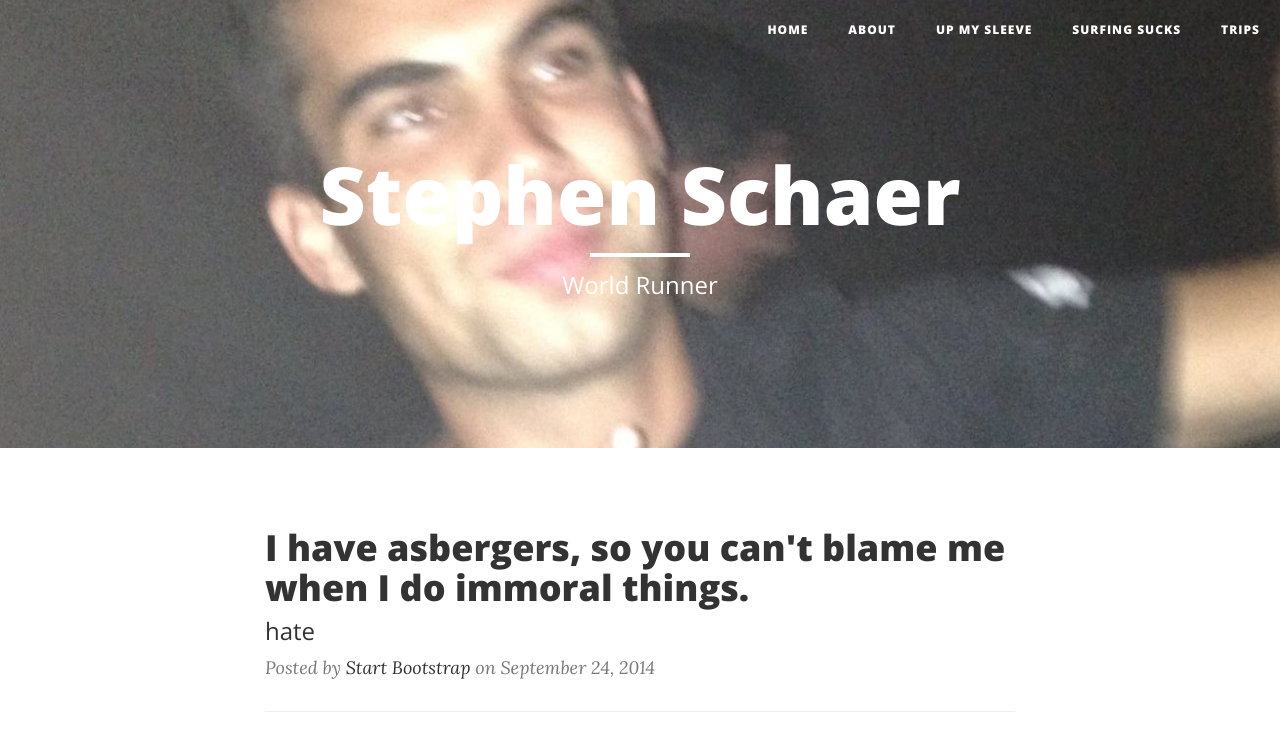
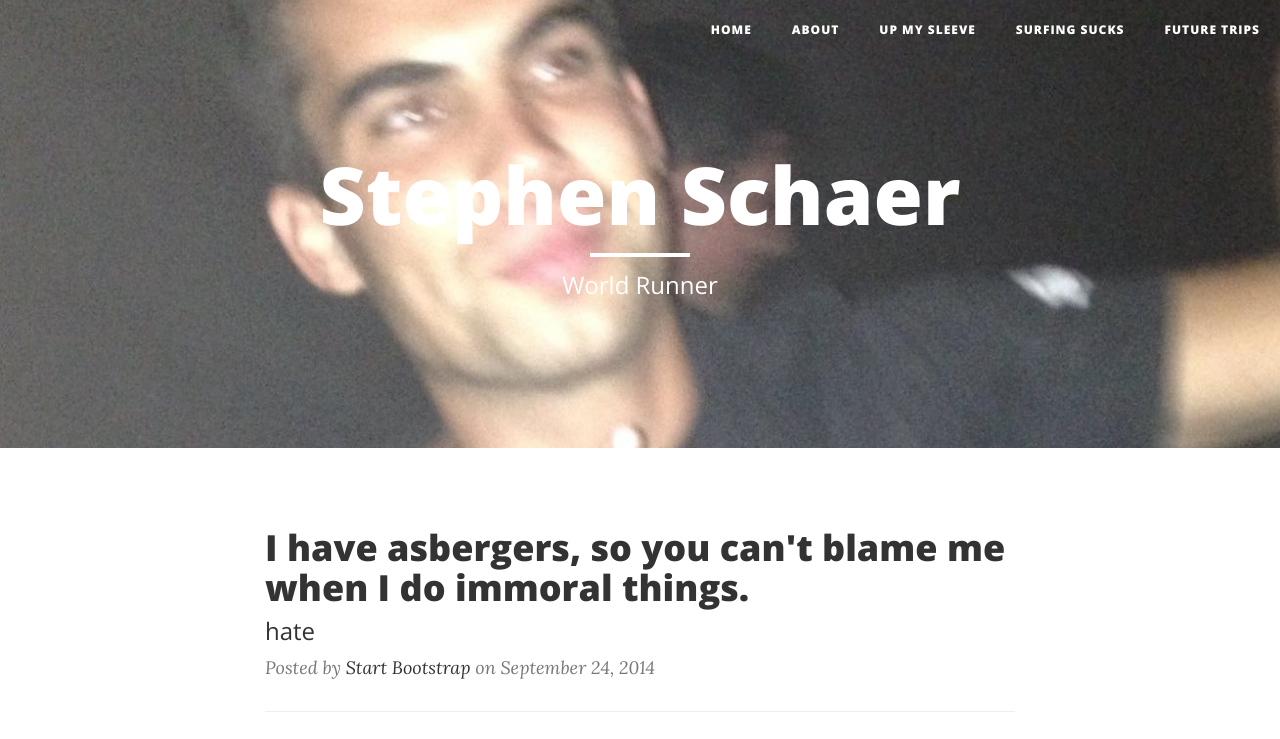
Before and after one commit to sdeavin1/sdeavin1.github.io, a website: page index.html in a window 1280 px wide. Shown: the top 739 px of the page. Drawn offline with nearby package versions, Linux system fonts and the light colour scheme.

Commit message:
Update index.html

```diff
--- a/index.html
+++ b/index.html
@@ -62,7 +62,7 @@
                         <a href="Surfing Sucks.html">Surfing Sucks</a>
                     </li>
                     <li>
-                        <a href="Future Trips.html">Trips</a>
+                        <a href="Future Trips.html">Future Trips</a>
                 </ul>
             </div>
             <!-- /.navbar-collapse -->
```
